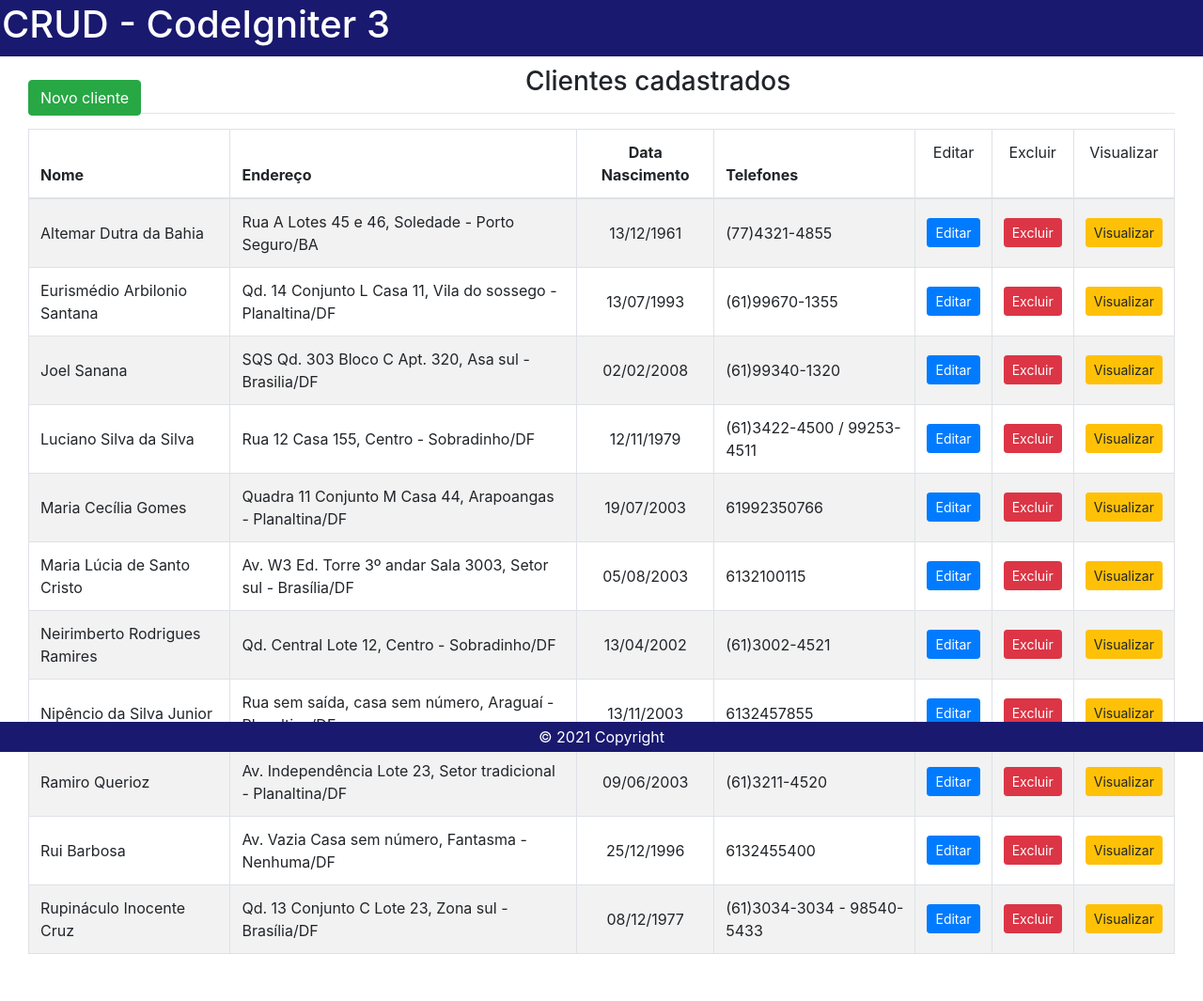
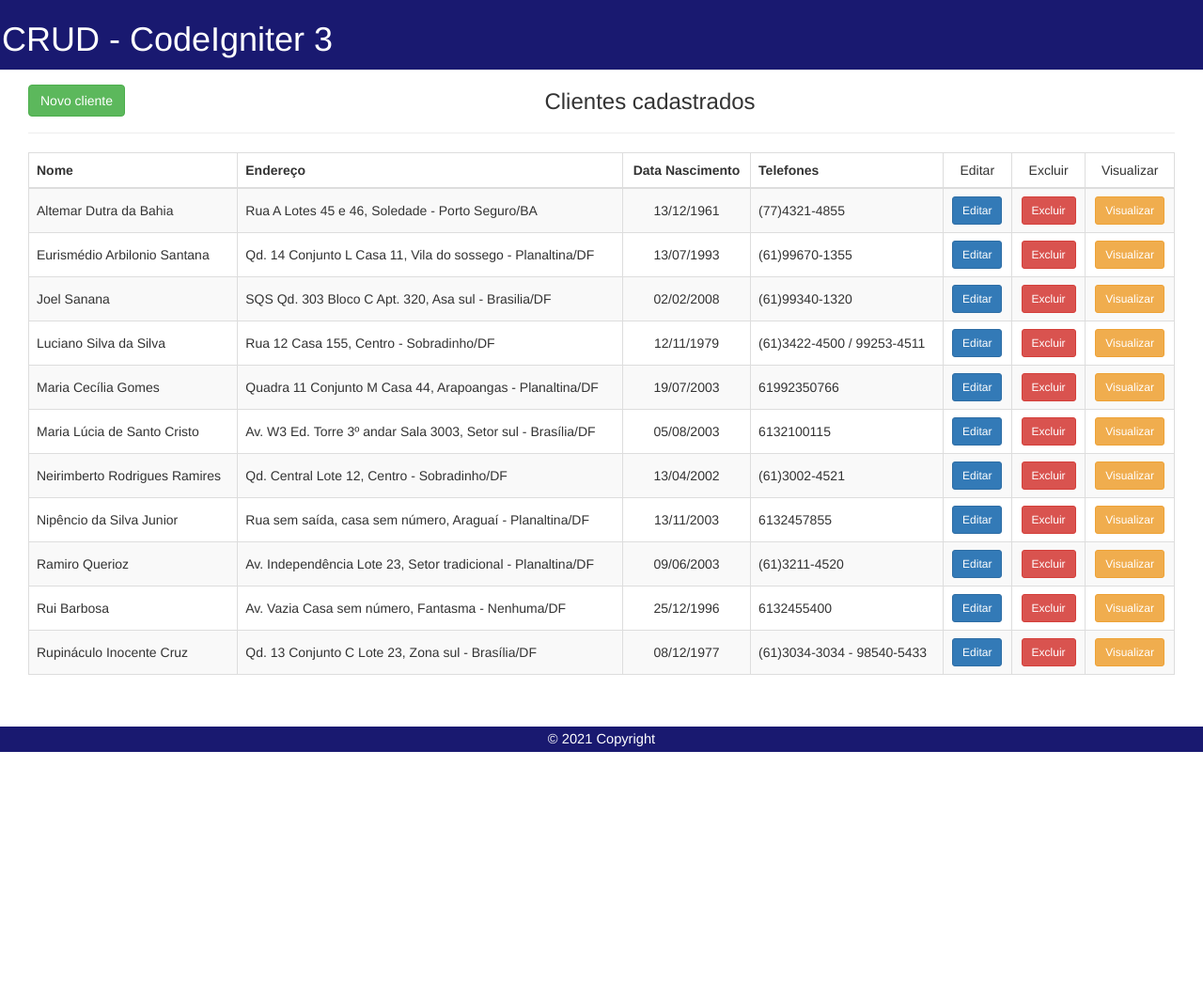
Before and after one commit to lucsonic/CRUD-CodeIgniter3, a CodeIgniter app: page /crud-ci3/index.php/controller/index in a window 1280 px wide. Shown: the whole page at 94% size. After the commit the page ends 800 px from the top, so only its background shows below. Run offline with CodeIgniter, Linux system fonts and the light colour scheme; data comes from the database, SQL or seed files in the repository; some libraries are stand-ins or nearby versions.

Commit message:
Crud CodeIgniter

```diff
--- a/application/views/index.php
+++ b/application/views/index.php
@@ -5,7 +5,7 @@
 </script>
 
 <body>
-	<div class='container-fluid' style="margin-bottom: 50px;">
+	<div class='container-fluid'>
 		<div style="float: left; padding-top: 15px;">
 			<button type="button" class="btn btn-success" onclick="window.location = 'criar'">Novo cliente</button>
 		</div>
--- a/application/views/templates/template_padrao.php
+++ b/application/views/templates/template_padrao.php
@@ -44,7 +44,7 @@
 
 <body>
     <?php include 'header.php'; ?>
-    <div class="container-fluid">
+    <div class="container-fluid" style="padding-top: 75px; padding-bottom: 75px;">
         <?php
         if ($this->session->flashdata('error')) {
         ?>
--- a/footer.php
+++ b/footer.php
@@ -1,5 +1,9 @@
-<footer class="bg-light text-center text-sm-start" style="position: fixed; bottom: 0; width: 100%;">
-    <div class="text-center p-1" style="background-color: #191970; color: white; padding: 2px;">
-        © <?= date('Y'); ?> Copyright
-    </div>
-</footer>
+<div class='row navbar-fixed-bottom' style="bottom: 0; padding-top: 3px; padding-bottom: 3px; background-color: #191970;">
+    <table width="100%" valign="middle" cellpadding="0" cellspacing="0" style='color: white; border: none;'>
+        <tr>
+            <td valign=middle style='font-size:11pt; text-align: center;'>
+                © <?= date('Y'); ?> Copyright
+            </td>
+        </tr>
+    </table>
+</div>
--- a/header.php
+++ b/header.php
@@ -1,5 +1,5 @@
-<header>
+<div class="navbar navbar-default navbar-fixed-top">
     <div class="text-left" style="background-color: #191970; color: white; padding: 2px;">
         <h1>CRUD - CodeIgniter 3</h1>
     </div>
-</header>
+</div>
```
